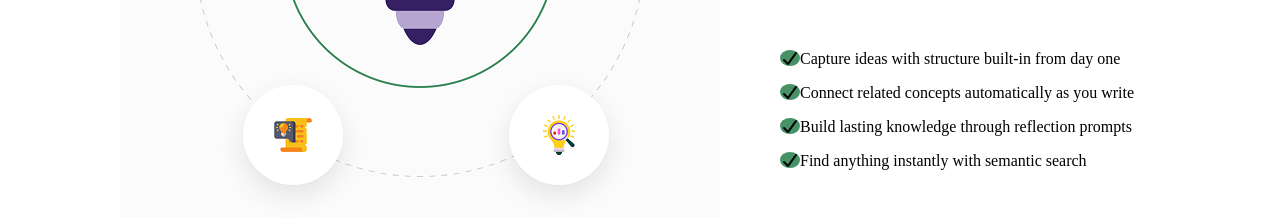
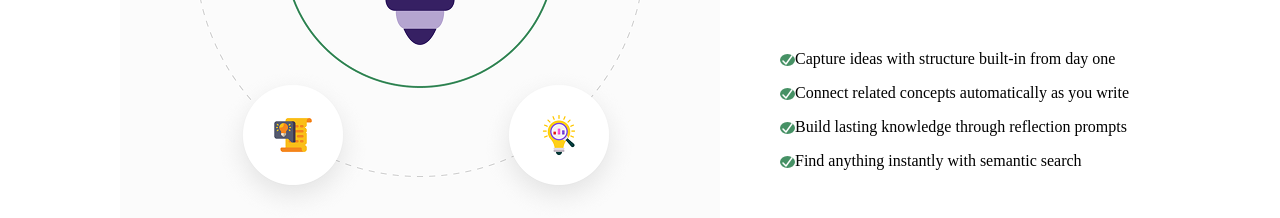
Before and after one commit to mir-abdullah-mahammad-lab/Assignment-One-By-Mir, a plain HTML site: page index.html in a window 1280 px wide. Shown: the part 1703-1921 px from the top of the page. Drawn offline with nearby package versions, Linux system fonts and the light colour scheme.

Commit message:
little-fix-on-ticks

```diff
--- a/styles/style1.css
+++ b/styles/style1.css
@@ -282,4 +282,6 @@ img{
 #t1, #t2, #t3, #t4{
     border-radius: 50%;
     background: #469165;
+    color: white;
+    font-size: 12px;
 }
```
